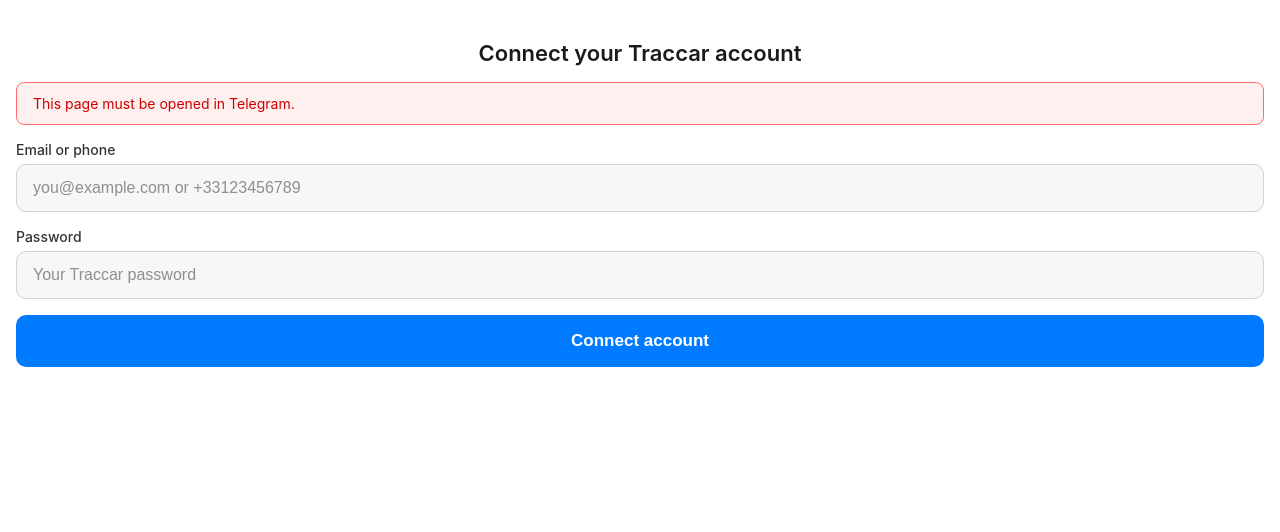
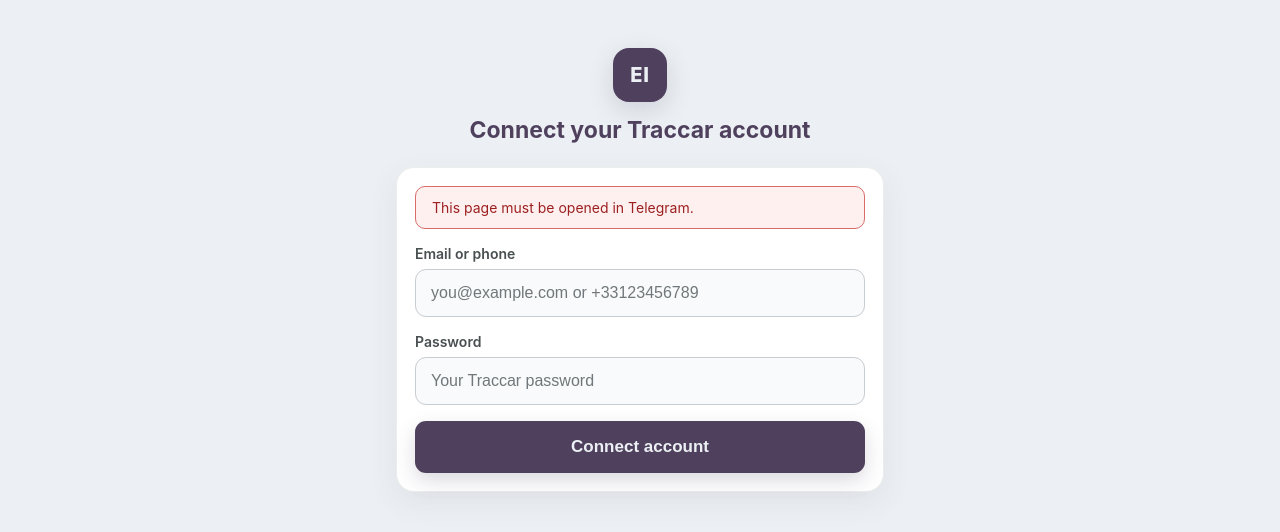
Before and after one commit to ESI69190/traccar_telegram_webhook, a website: page public/miniapp.html in a window 1280 px wide. Drawn offline with Linux system fonts and the light colour scheme.

Commit message:
chore(ui): update Mini App branding and styling

```diff
--- a/public/miniapp.html
+++ b/public/miniapp.html
@@ -6,119 +6,188 @@
   <title id="pageTitle">Connect your Traccar account</title>
   <script src="https://telegram.org/js/telegram-web-app.js"></script>
   <style>
-    * { box-sizing: border-box; }
+    :root {
+      --brand-bg: #ECF0F4;
+      --brand-primary: #4F415D;
+      --brand-secondary: #484F51;
+      --brand-surface: #FFFFFF;
+      --brand-border: #C8CDD2;
+      --brand-muted: #71777A;
+      --brand-danger-bg: #FFF0F0;
+      --brand-danger-border: #D96B6B;
+      --brand-danger-text: #9D2020;
+    }
+
+    * {
+      box-sizing: border-box;
+    }
+
+    html,
     body {
       margin: 0;
       padding: 0;
+      min-height: 100%;
+      background: var(--brand-bg);
+    }
+
+    body {
       font-family: -apple-system, BlinkMacSystemFont, 'Segoe UI', Roboto, Oxygen, Ubuntu, Cantarell, sans-serif;
-      background: #ffffff;
-      color: #000000;
+      color: var(--brand-secondary);
       min-height: 100vh;
       display: flex;
       flex-direction: column;
     }
+
     .container {
       flex: 1;
       display: flex;
       flex-direction: column;
-      padding: 16px;
-      max-width: 100%;
       width: 100%;
+      max-width: 520px;
+      margin: 0 auto;
+      padding: 20px 16px calc(24px + env(safe-area-inset-bottom));
     }
+
     .header {
       text-align: center;
-      padding: 24px 16px 16px;
+      padding: 28px 16px 22px;
     }
+
+    .brand-mark {
+      width: 54px;
+      height: 54px;
+      margin: 0 auto 14px;
+      border-radius: 16px;
+      display: grid;
+      place-items: center;
+      background: var(--brand-primary);
+      color: var(--brand-bg);
+      font-size: 20px;
+      font-weight: 800;
+      letter-spacing: 0.04em;
+      box-shadow: 0 8px 24px rgba(79, 65, 93, 0.18);
+    }
+
     .header h1 {
       margin: 0;
-      font-size: 22px;
-      font-weight: 600;
-      color: #1a1a1a;
+      font-size: 23px;
+      line-height: 1.25;
+      font-weight: 700;
+      color: var(--brand-primary);
     }
+
+    .card {
+      background: var(--brand-surface);
+      border: 1px solid rgba(72, 79, 81, 0.10);
+      border-radius: 18px;
+      padding: 18px;
+      box-shadow: 0 10px 30px rgba(72, 79, 81, 0.08);
+    }
+
     .form-group {
       margin-bottom: 16px;
       width: 100%;
     }
+
     .form-group label {
       display: block;
-      margin-bottom: 6px;
+      margin-bottom: 7px;
       font-size: 14px;
-      font-weight: 500;
-      color: #333333;
+      font-weight: 600;
+      color: var(--brand-secondary);
     }
+
     .form-group input {
       width: 100%;
-      padding: 14px 16px;
+      padding: 14px 15px;
       font-size: 16px;
-      border: 1px solid #d1d1d6;
-      border-radius: 10px;
-      background: #f7f7f8;
-      color: #000000;
+      border: 1px solid var(--brand-border);
+      border-radius: 11px;
+      background: #F8FAFB;
+      color: var(--brand-secondary);
       outline: none;
-      transition: border-color 0.2s, background 0.2s;
+      transition: border-color 0.2s, background 0.2s, box-shadow 0.2s;
     }
+
     .form-group input:focus {
-      border-color: #007aff;
-      background: #ffffff;
+      border-color: var(--brand-primary);
+      background: var(--brand-surface);
+      box-shadow: 0 0 0 3px rgba(79, 65, 93, 0.12);
     }
+
     .form-group input::placeholder {
-      color: #8e8e93;
+      color: var(--brand-muted);
     }
+
     .btn {
       width: 100%;
       padding: 16px;
       font-size: 17px;
-      font-weight: 600;
-      color: #ffffff;
-      background: #007aff;
+      font-weight: 700;
+      color: var(--brand-bg);
+      background: var(--brand-primary);
       border: none;
-      border-radius: 10px;
+      border-radius: 11px;
       cursor: pointer;
-      transition: background 0.2s, opacity 0.2s;
+      transition: transform 0.15s, background 0.2s, opacity 0.2s, box-shadow 0.2s;
+      box-shadow: 0 8px 20px rgba(79, 65, 93, 0.20);
     }
+
     .btn:disabled {
       opacity: 0.5;
       cursor: not-allowed;
+      box-shadow: none;
     }
+
     .btn:not(:disabled):active {
-      background: #005ecb;
+      background: var(--brand-secondary);
+      transform: translateY(1px);
     }
+
     .error {
-      background: #fff0f0;
-      border: 1px solid #ff6b6b;
-      color: #c00;
+      background: var(--brand-danger-bg);
+      border: 1px solid var(--brand-danger-border);
+      color: var(--brand-danger-text);
       padding: 12px 16px;
-      border-radius: 8px;
+      border-radius: 10px;
       font-size: 14px;
       margin-bottom: 16px;
       display: none;
     }
+
     .error.visible {
       display: block;
     }
+
     .loading {
       display: none;
       text-align: center;
-      padding: 24px;
+      padding: 26px 12px 8px;
     }
+
     .loading.visible {
       display: block;
     }
+
     .spinner {
-      width: 24px;
-      height: 24px;
-      border: 3px solid #e0e0e0;
-      border-top-color: #007aff;
+      width: 28px;
+      height: 28px;
+      border: 3px solid rgba(79, 65, 93, 0.18);
+      border-top-color: var(--brand-primary);
       border-radius: 50%;
       margin: 0 auto 12px;
       animation: spin 0.8s linear infinite;
     }
+
     @keyframes spin {
-      to { transform: rotate(360deg); }
+      to {
+        transform: rotate(360deg);
       }
+    }
+
     .loading p {
       margin: 0;
-      color: #8e8e93;
+      color: var(--brand-muted);
       font-size: 15px;
     }
   </style>
@@ -126,9 +195,11 @@
 <body>
   <div class="container">
     <header class="header">
+      <div class="brand-mark" aria-hidden="true">EI</div>
       <h1 id="title">Connect your Traccar account</h1>
     </header>
 
+    <div class="card">
       <div id="error" class="error" role="alert"></div>
 
       <form id="form" novalidate>
@@ -166,6 +237,7 @@
         <p id="loadingText">Connecting...</p>
       </div>
     </div>
+  </div>
 
   <script>
     (function() {
@@ -183,13 +255,8 @@
       // Expand to full height
       tg.expand();
 
-      // Theme handling
-      tg.onEvent('themeChanged', function() {
-        document.body.style.background = tg.backgroundColor || '#ffffff';
-        document.body.style.color = tg.textColor || '#000000';
-      });
-      document.body.style.background = tg.backgroundColor || '#ffffff';
-      document.body.style.color = tg.textColor || '#000000';
+      // Keep Eyeshield-Informatique branding stable regardless of Telegram theme.
+      // Telegram still controls the WebApp container, but page colors remain brand-defined.
 
       // Get translations from URL params or use defaults
       const urlParams = new URLSearchParams(window.location.search);
```
Lines whose indentation alone changed are shown as unchanged.
